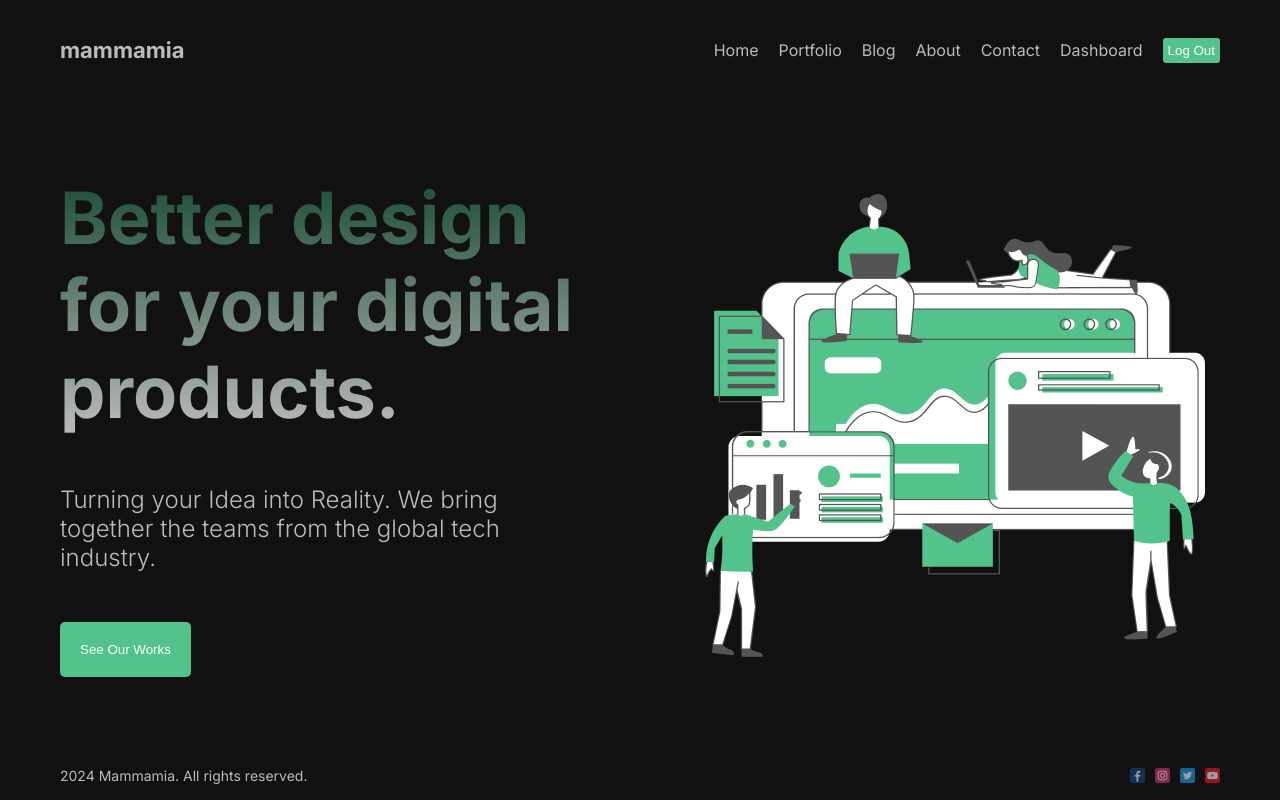
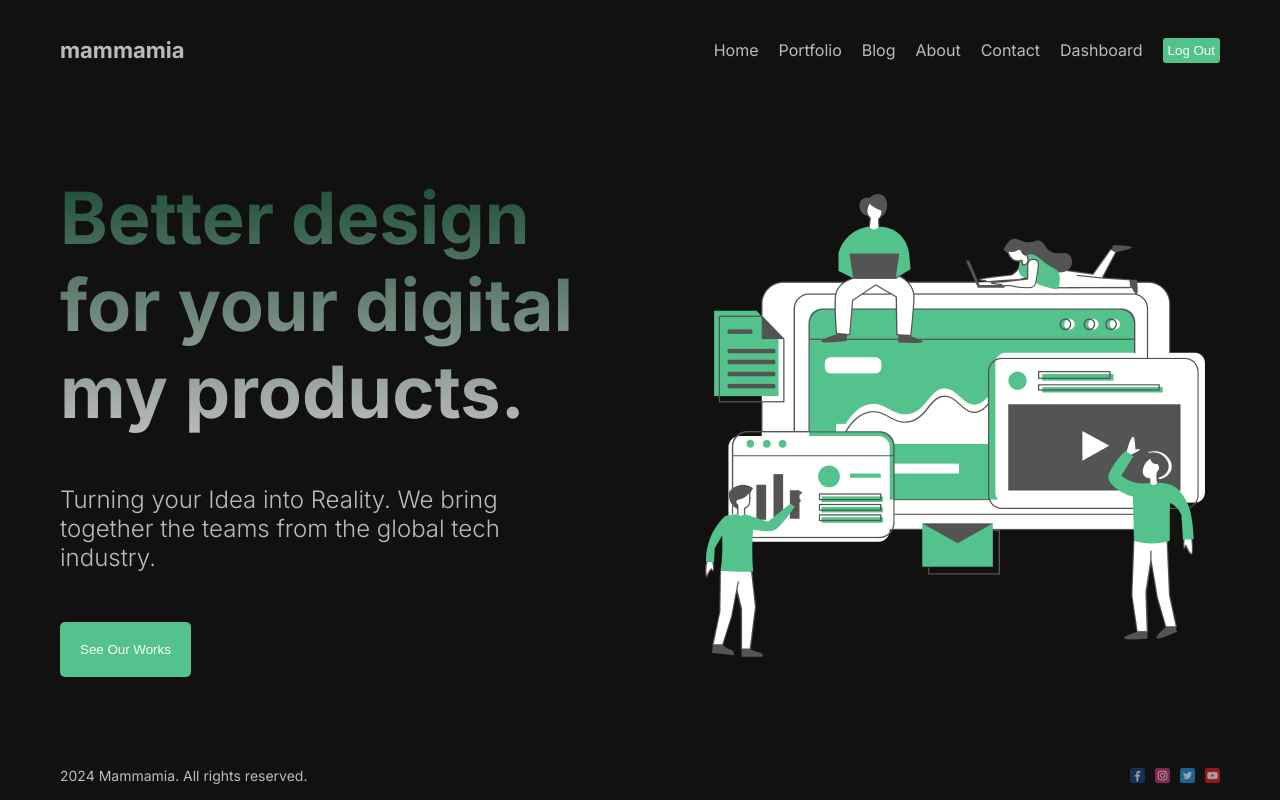
Before and after one commit to bernaelmas/basic-web-app, a Next.js app: page / in a window 1280 px wide. Built offline with nearby package versions, Linux system fonts and the light colour scheme.

Commit message:
Update page.jsx

```diff
--- a/src/app/page.jsx
+++ b/src/app/page.jsx
@@ -8,7 +8,7 @@ export default function Home() {
   return (
     <div className={styles.container}>
       <div className={styles.item}>
-        <h1 className={styles.title}>Better design for your digital products.</h1>
+        <h1 className={styles.title}>Better design for your digital my products.</h1>
         <p className={styles.desc}>Turning your Idea into Reality. We bring together the teams from the global tech industry.</p>
         <Button url="/portfolio" text="See Our Works"/>
       </div>
```
